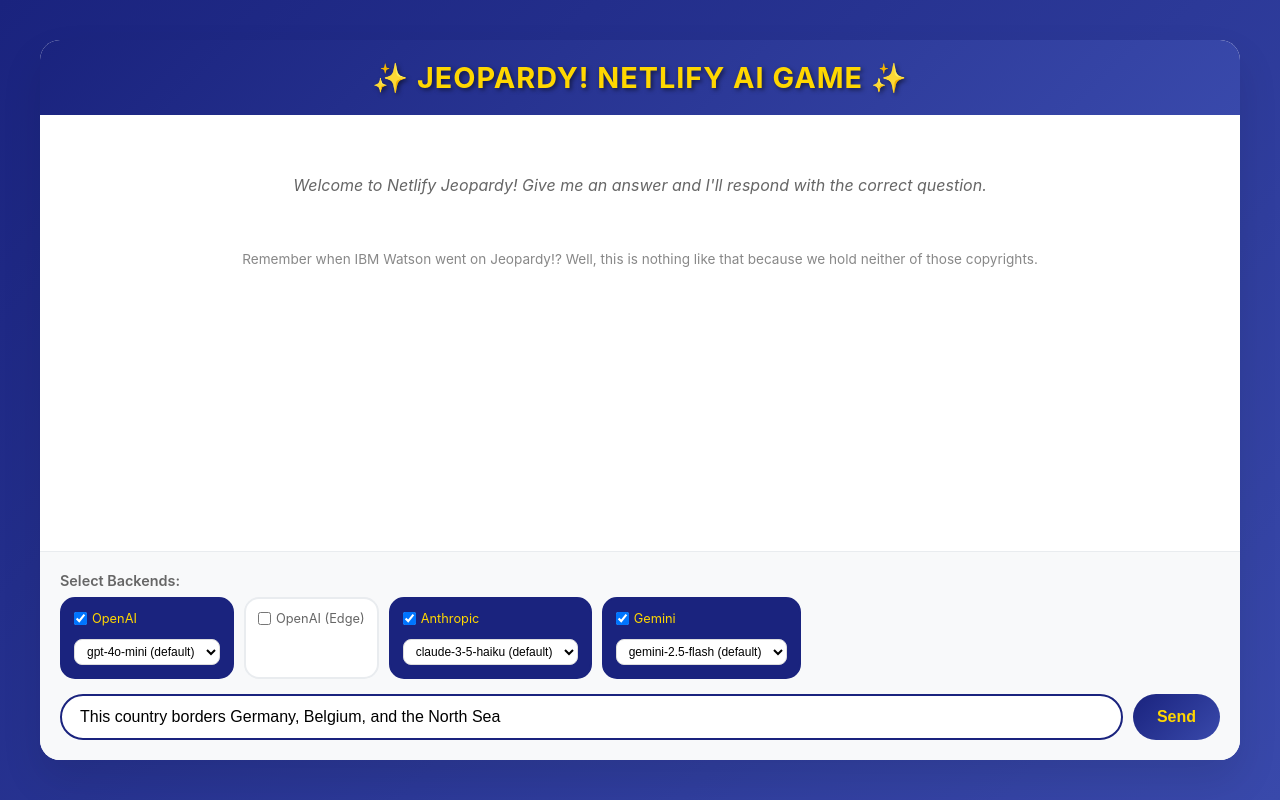
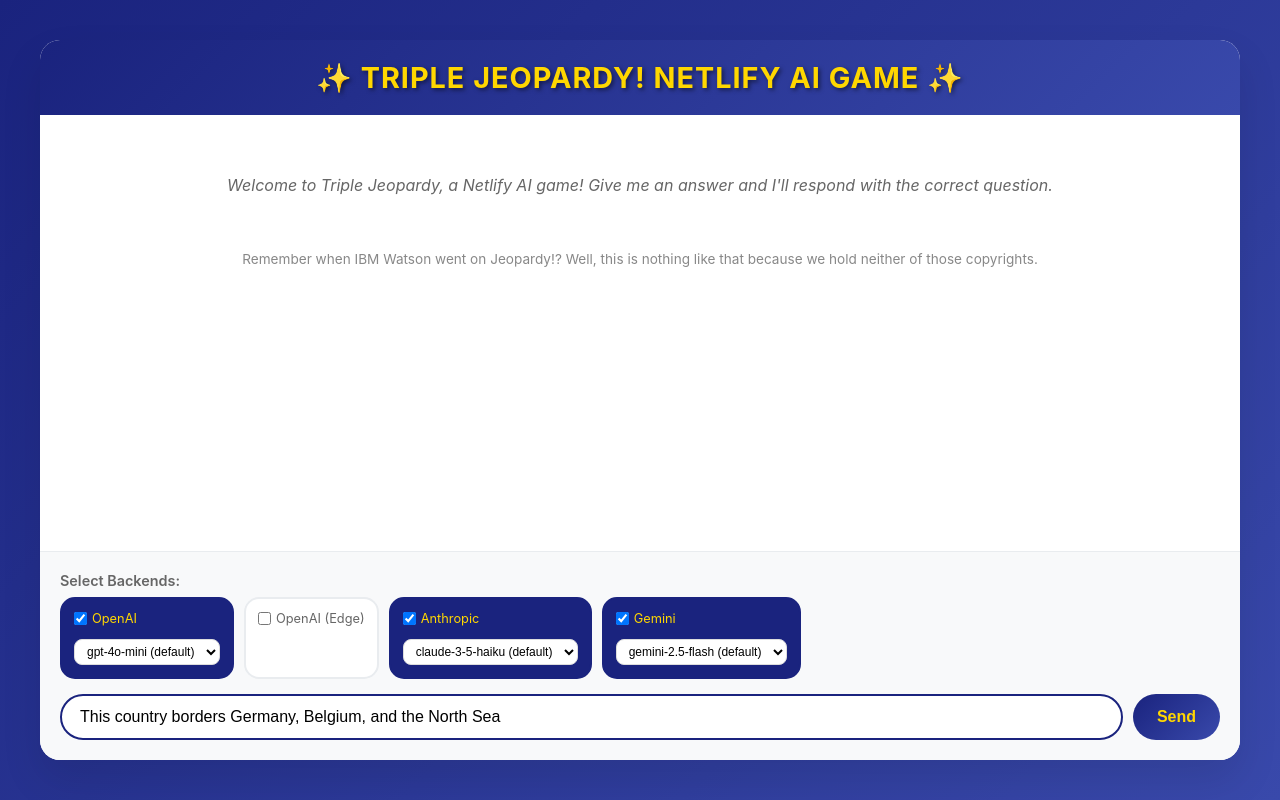
Before and after one commit to serhalp/ai-basic-demo, a website: page index.html in a window 1280 px wide. Drawn offline with Linux system fonts and the light colour scheme.

Commit message:
fix: complete the game rename

```diff
--- a/index.html
+++ b/index.html
@@ -4,7 +4,7 @@
 <head>
   <meta charset="UTF-8" />
   <meta name="viewport" content="width=device-width, initial-scale=1.0" />
-  <title>Jeopardy! AI Game</title>
+  <title>Triple Jeopardy!</title>
   <style>
     * {
       margin: 0;
@@ -358,12 +358,12 @@
 
 <body>
   <div class="chat-container">
-    <div class="chat-header">✨ JEOPARDY! NETLIFY AI GAME ✨</div>
+    <div class="chat-header">✨ TRIPLE JEOPARDY! NETLIFY AI GAME ✨</div>
 
     <div class="chat-messages" id="chatMessages">
       <div class="welcome-message">
-        Welcome to Netlify Jeopardy! Give me an answer and I'll respond with
-        the correct question.
+        Welcome to Triple Jeopardy, a Netlify AI game! Give me an answer and
+        I'll respond with the correct question.
       </div>
 
       <div class="welcome-subtitle">
```
